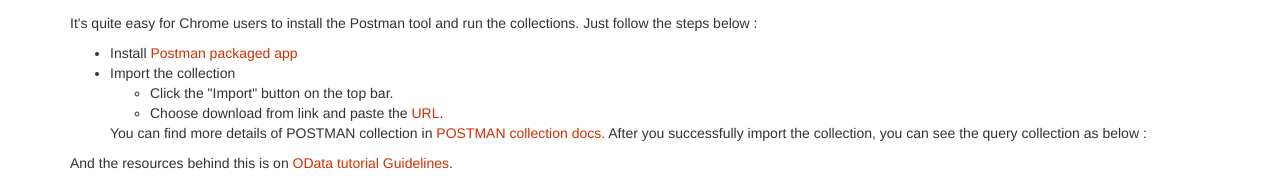
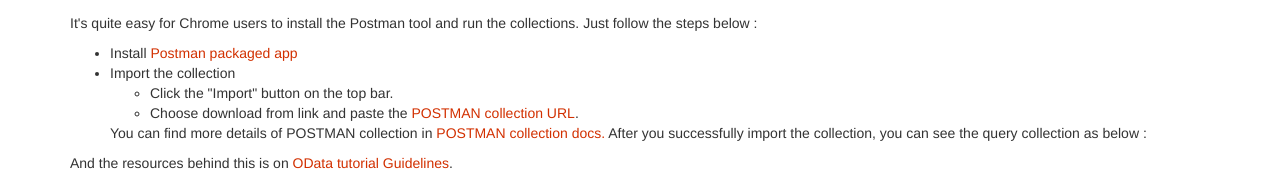
Before and after one commit to OData/odataorg.github.io, a Jekyll site: the page built from pages/getting-started/learning-odata-on-postman.html, in a window 1280 px wide. Shown: the part 597-780 px from the top of the page. Built offline with Jekyll 4.4.1, drawn with Linux system fonts in a browser that asks for light colours; nearby versions of some CDN libraries; library files that are not in the unit come from our copies; comment, search, counter and statistics services are not loaded; a style sheet for code colours, icons or effects is not loaded; grey boxes are pictures that could not be loaded.

Commit message:
Fix Postman URL issue and table of contents issue

```diff
--- a/pages/getting-started/advanced-tutorial.html
+++ b/pages/getting-started/advanced-tutorial.html
@@ -680,7 +680,7 @@
 <div class="col-md-1"></div>
 <div class="col-md-3">
 
-<nav class="tutorial-sidebar">
+<nav class="tutorial-sidebar" aria-label="Table of contents">
 <ul class="nav tutorial-sidenav" data-spy="affix">
 <li class="active">
                         <a href="#singleton">Singleton</a></p>
--- a/pages/getting-started/learning-odata-on-postman.html
+++ b/pages/getting-started/learning-odata-on-postman.html
@@ -13,7 +13,7 @@
 <li>Import the collection
 <ul>
 <li>Click the "Import" button on the top bar.</li>
-<li>Choose download from link and paste the <a href="https://www.getpostman.com/collections/705714417adde4e687e4">URL</a>.</li>
+<li>Choose download from link and paste the <a href="https://www.getpostman.com/collections/705714417adde4e687e4">POSTMAN collection URL</a>.</li>
 </ul>
 <p>    You can find more details of POSTMAN collection in <a href="http://www.getpostman.com/docs/collections">POSTMAN collection docs.</a> After you successfully import the collection, you can see the query collection as below :
 </li>
```
